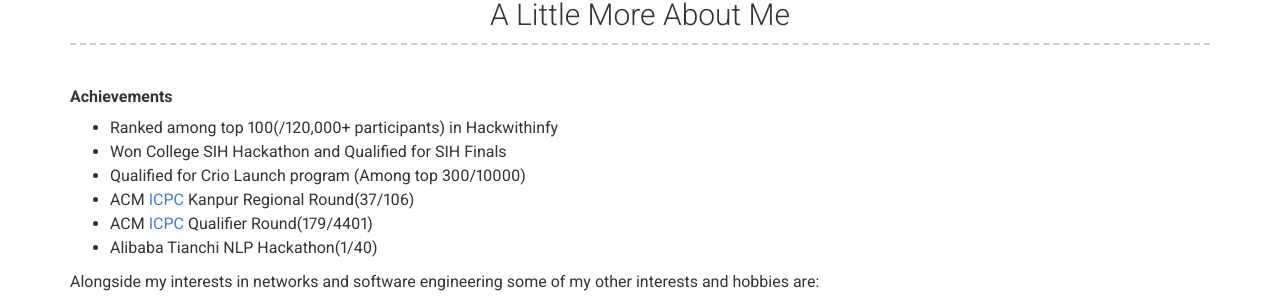
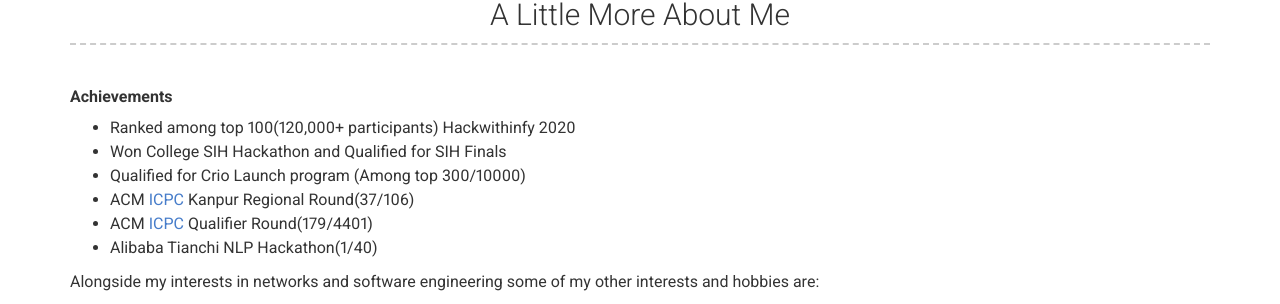
Before and after one commit to makeavish/myCV, a Jekyll site: the page built from index.md, in a window 1280 px wide and 900 px high, scrolled down 2624 px. Shown: the part 337-641 px from the top of the window. Built offline with Jekyll 4.4.1, drawn with Linux system fonts in a browser that asks for light colours; nearby versions of some CDN libraries; some of the changed text lies outside the part shown.

Commit message:
fixed typos

```diff
--- a/_config.yml
+++ b/_config.yml
@@ -65,7 +65,7 @@ about_content: | # this will include new lines to allow paragraphs
 more_title: A Little More About Me #(Use this to override about more section title)
 more_content: | # this will include new lines to allow paragraphs
   **Achievements**
-  - Ranked among top 100(/120,000+ participants) in Hackwithinfy
+  - Ranked among top 100(120,000+ participants) Hackwithinfy 2020
   - Won College SIH Hackathon and Qualified for SIH Finals
   - Qualified for Crio Launch program (Among top 300/10000)
   - ACM [ICPC](https://icpc.global/ICPCID/OGBPOQQ406DP) Kanpur Regional Round(37/106)
--- a/_data/projects.yml
+++ b/_data/projects.yml
@@ -8,7 +8,7 @@
 #   description: | # this will include new lines to allow paragraphs
 #     Description about the work on/with the project
 - layout: top-middle
-  name: Encrypted Nueral Networks
+  name: Encrypted Neural Networks
   github: piyush14298/Homomorphic-Encryption-for-Training-Nueral-Networks
   # dates: Apr 2019 - Apr 2019
   quote: >
```
